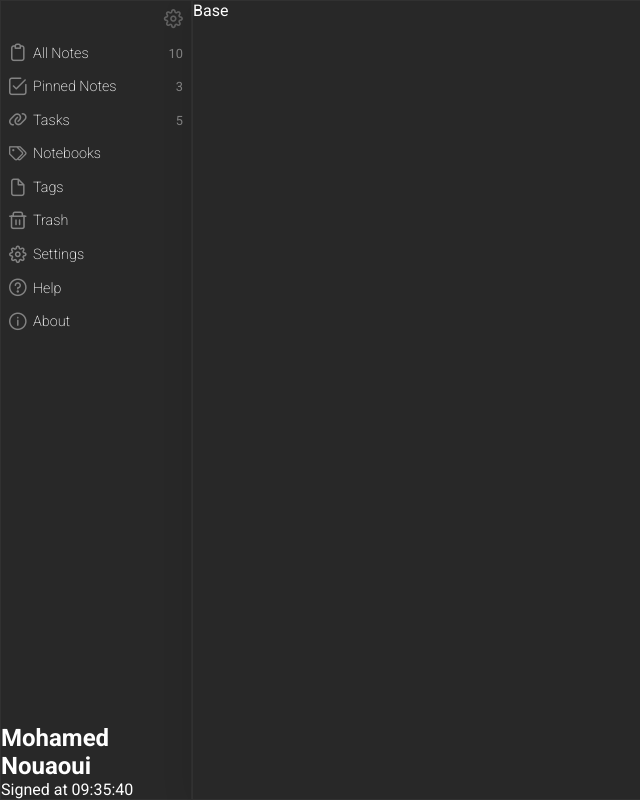
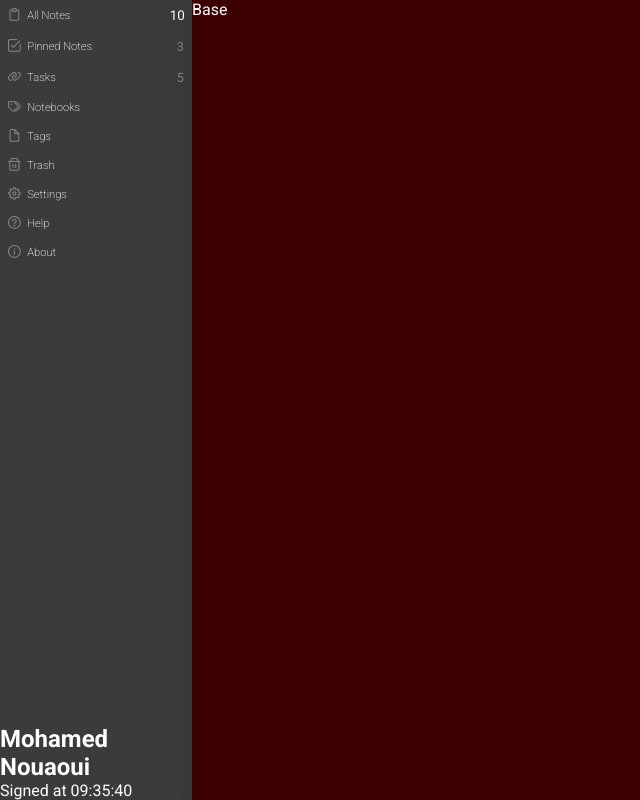
Before and after one commit to MOHAMEDNOUAOUI/Thinkle, a React (Vite) app: page / in a window 1280 px wide. Shown: the whole page, without its empty margins (0-640 px from the left). Built offline with nearby package versions, Linux system fonts and the light colour scheme; a web font is replaced by a local one.

Commit message:
added new colors

```diff
--- a/src/App.css
+++ b/src/App.css
@@ -3,15 +3,15 @@
 @import url('https://fonts.googleapis.com/css2?family=Quicksand:wght@300..700&display=swap');
 
 :root {
-  --panel-bg: #5c5c5c;
+  --panel-bg: rgb(59, 59, 59);
   --panel-width: 15%;
   --panel-transition: 400ms width ease-in-out;
 
-  --show-panel-bg: rgb(66, 66, 66);
+  --show-panel-bg: rgb(40, 40, 40);
   --show-panel-width:20%;
   --show-panel-transition: 400ms 0.2s width ease-in-out;
 
-  --layout-bg-color: rgb(40, 40, 40);
+  --layout-bg-color: rgb(61, 0, 0);
   --layout-width: 100%;
   --layout-transition: 400ms width ease-in-out;
 
@@ -41,7 +41,6 @@ background: rgba(40, 40, 40, 0.8);
 box-shadow: 0 4px 30px rgba(0, 0, 0, 0.1);
 backdrop-filter: blur(11.9px);
 -webkit-backdrop-filter: blur(11.9px);
-border: 1px solid rgba(90, 90, 90, 0.18);
 }
 
 html, body {
--- a/src/components/Panel/Panel.css
+++ b/src/components/Panel/Panel.css
@@ -3,7 +3,7 @@
   width: var(--panel-width);
   transition: 400ms width ease-in-out;
   display: flex;
-  background-color: var(--layout-bg-color);
+  background-color: var(--panel-bg);
   flex-direction: column;
 }
 .panel.collapsed {
@@ -74,7 +74,7 @@
 .panel-icon{
   transition: all 300ms ease-in-out;
   color: var(--icon-light-color);
-  font-size: 1.1rem;
+  font-size: 0.8rem;
 }
 
 .length-holder{
@@ -85,7 +85,7 @@
 }
 .panel-title{
   color: white;
-  font-size: 0.9rem;
+  font-size: 0.7rem;
   font-weight: 200;
 }
 
--- a/src/components/Panel/Panel.tsx
+++ b/src/components/Panel/Panel.tsx
@@ -10,7 +10,7 @@ function Panel() {
 
   return (
     <div className='panel glass'>
-      <PanelHeader />
+      {/*<PanelHeader />*/ }
       <PanelBody />
       <PanelFooter />
     </div>
--- a/src/components/Show-Panel/ShowPanel.tsx
+++ b/src/components/Show-Panel/ShowPanel.tsx
@@ -12,7 +12,7 @@ function ShowPanel() {
   const location = useLocation()
 
   useEffect(() => {
-      const isActive = location.pathname != '/'
+      const isActive = location.pathname != '/' && location.pathname != '/help' && location.pathname != '/about' && location.pathname != '/settings'
       dispatch(setShowPanel(isActive))
   } , [location.pathname , dispatch])
 
```
